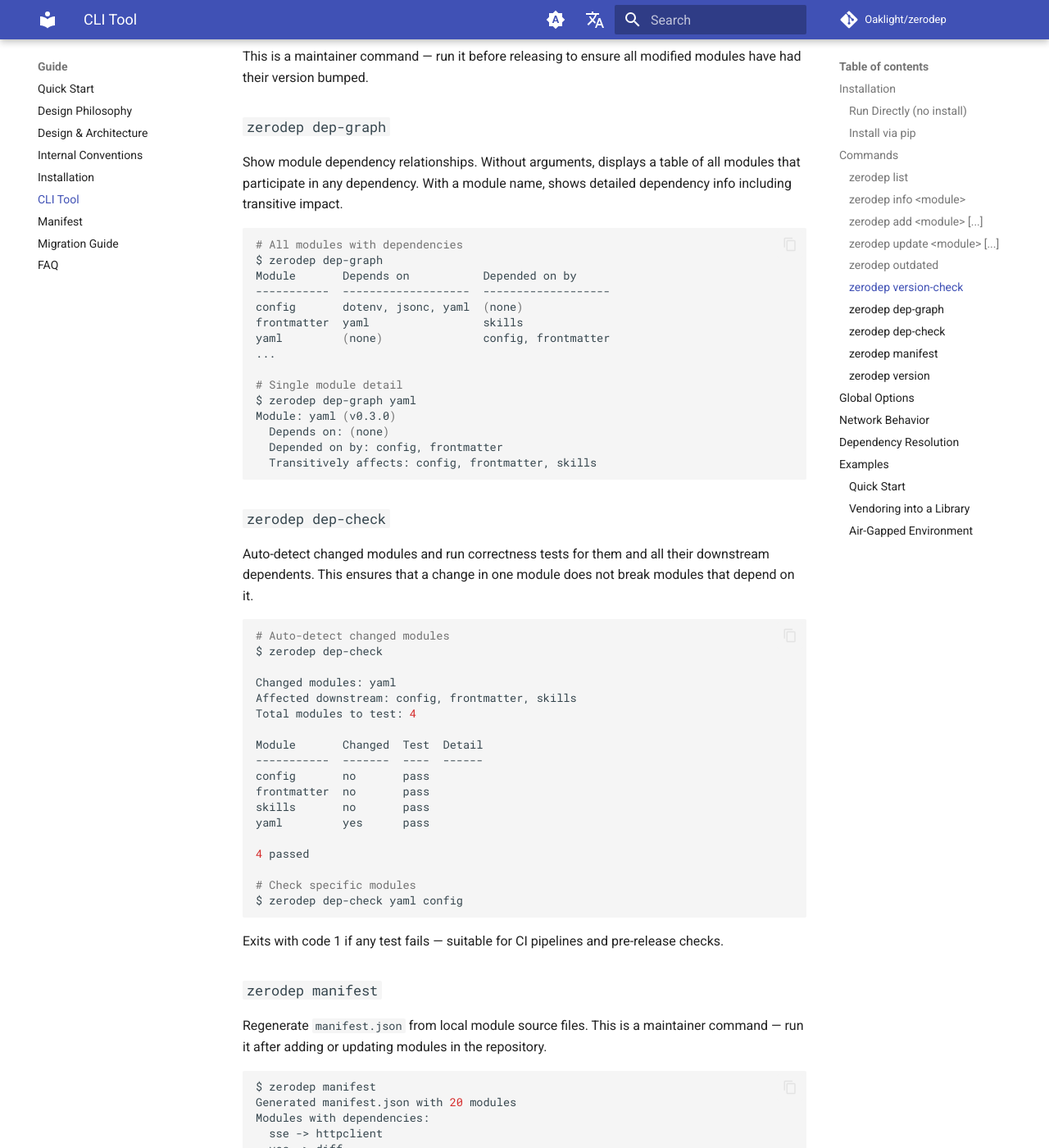
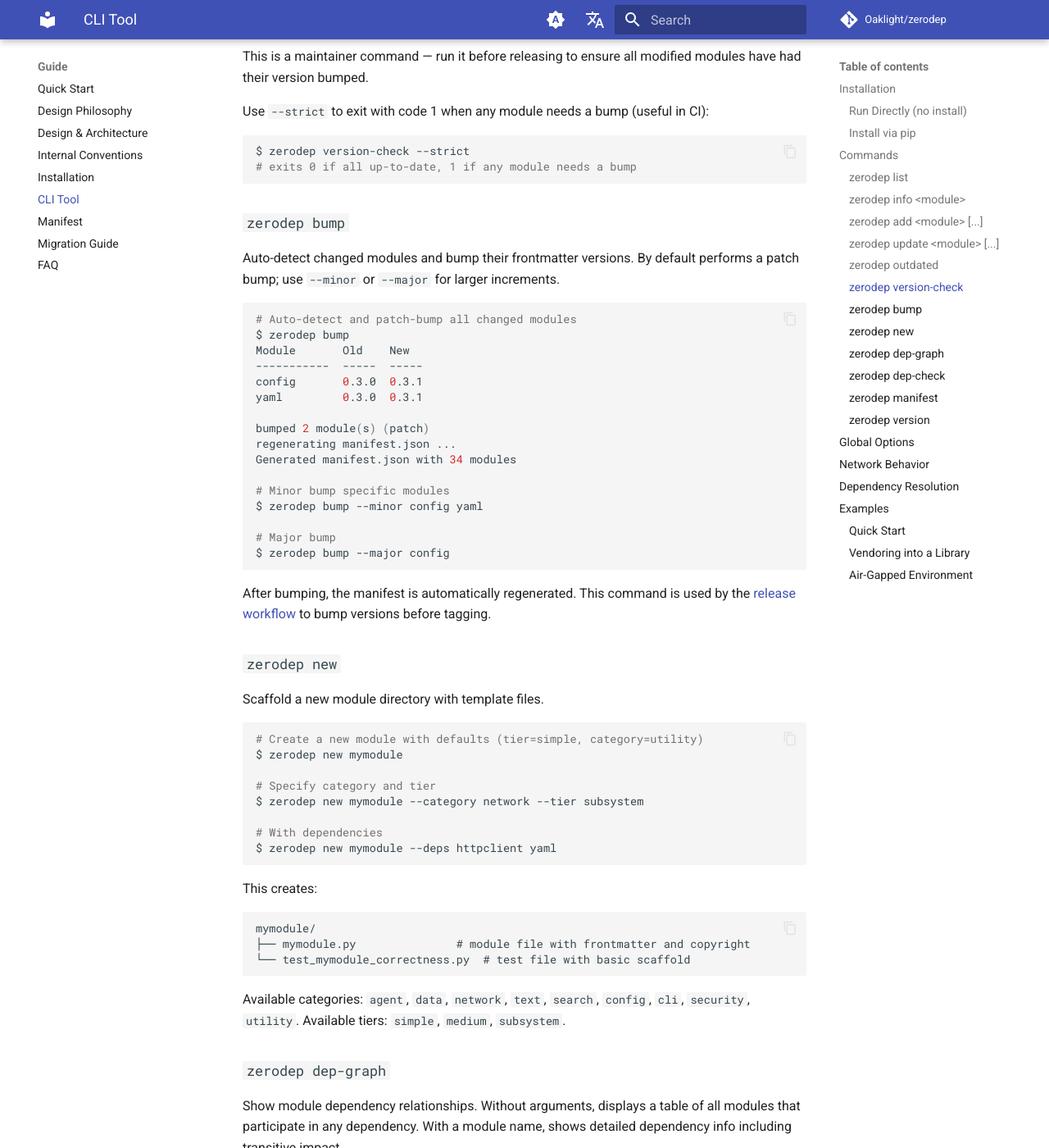
Before and after one commit to Oaklight/zerodep, an MkDocs documentation site: the page built from docs/guide/cli.md, in a window 1280 px wide and 1400 px high, scrolled down 2914 px. Shown: the whole window at 82% size. Built offline with MkDocs 1.6.1 and Material for MkDocs 9.7.7, drawn with Linux system fonts in a browser that asks for light colours; comment, search, counter and statistics services are not loaded.

Commit message:
docs: add bump/new commands, --strict flag, and v2026.4.15 changelog

````diff
--- a/docs/guide/cli.md
+++ b/docs/guide/cli.md
@@ -133,6 +133,64 @@ yaml         0.3.0    up-to-date
 ```
 
 This is a maintainer command — run it before releasing to ensure all modified modules have had their version bumped.
+
+Use `--strict` to exit with code 1 when any module needs a bump (useful in CI):
+
+```bash
+$ zerodep version-check --strict
+# exits 0 if all up-to-date, 1 if any module needs a bump
+```
+
+### `zerodep bump`
+
+Auto-detect changed modules and bump their frontmatter versions. By default performs a patch bump; use `--minor` or `--major` for larger increments.
+
+```bash
+# Auto-detect and patch-bump all changed modules
+$ zerodep bump
+Module       Old    New
+-----------  -----  -----
+config       0.3.0  0.3.1
+yaml         0.3.0  0.3.1
+
+bumped 2 module(s) (patch)
+regenerating manifest.json ...
+Generated manifest.json with 34 modules
+
+# Minor bump specific modules
+$ zerodep bump --minor config yaml
+
+# Major bump
+$ zerodep bump --major config
+```
+
+After bumping, the manifest is automatically regenerated. This command is used by the [release workflow](https://github.com/Oaklight/zerodep/actions/workflows/release.yml) to bump versions before tagging.
+
+### `zerodep new`
+
+Scaffold a new module directory with template files.
+
+```bash
+# Create a new module with defaults (tier=simple, category=utility)
+$ zerodep new mymodule
+
+# Specify category and tier
+$ zerodep new mymodule --category network --tier subsystem
+
+# With dependencies
+$ zerodep new mymodule --deps httpclient yaml
+```
+
+This creates:
+
+```
+mymodule/
+├── mymodule.py               # module file with frontmatter and copyright
+└── test_mymodule_correctness.py  # test file with basic scaffold
+```
+
+Available categories: `agent`, `data`, `network`, `text`, `search`, `config`, `cli`, `security`, `utility`.
+Available tiers: `simple`, `medium`, `subsystem`.
 
 ### `zerodep dep-graph`
 
````
Also changed, not shown: docs/changelog.md (+26 -4 lines).
